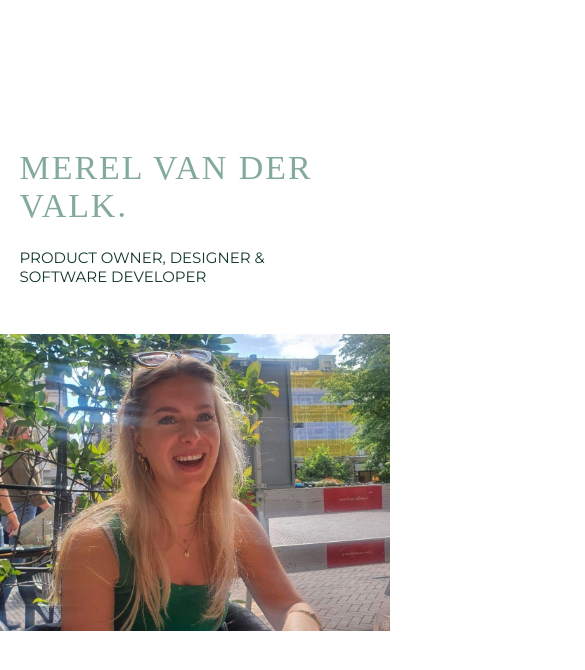
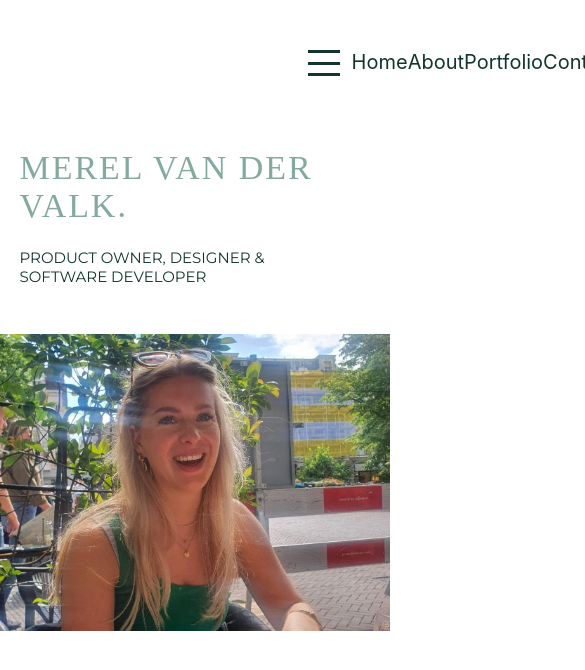
Before and after one commit to MerelValk/portfolio-july-2022, a React (Create React App) app: page / in a window 390 px wide. Shown: the top 670 px of the page, 585 px wide, since content can reach past the window. Built offline with nearby package versions, Linux system fonts and the light colour scheme; a web font is replaced by a local one.

Commit message:
begin hamburger icon and menu items

```diff
--- a/src/components/navigation/Navbar.jsx
+++ b/src/components/navigation/Navbar.jsx
@@ -1,10 +1,26 @@
 import React from 'react';
 import style from './navbar.module.css'
+import {ReactComponent as Hamburger} from '../../assets/icons/Hamburger.svg'
+
 
 export default function Navbar() {
   return (
       <div className={style.container}>
+        <div className={style.hamburgerContainer}>
+          <input className={style.checkbox} type="checkbox" name="" id=""/>
+          <div className={style.menuItems}>
+            <li><a href="#">Home</a></li>
+            <li><a href="#">About</a></li>
+            <li><a href="#">Portfolio</a></li>
+            <li><a href="#">Contact</a></li>
+          </div>
+          <div className={style.hamburgerLines}>
+            <span className={style.line1}> </span>
+            <span className={style.line2}> </span>
+            <span className={style.line3}> </span>
+          </div>
 
+        </div>
       </div>
   )
 }
--- a/src/components/navigation/navbar.module.css
+++ b/src/components/navigation/navbar.module.css
@@ -2,3 +2,94 @@
     height: 15vh;
     width: 100%;
 }
+
+.hamburgerContainer {
+    padding: 50px;
+    display: flex;
+    justify-content: flex-end;
+}
+
+.hamburgerButton {
+    background: none;
+    border: none;
+}
+
+.menuItems {
+    display: flex;
+    width: 30vw;
+    justify-content: space-between;
+    transform: translate(180%);
+    transition: transform 0.5s ease-in-out;
+    text-align: center;
+    margin-right: 50px;
+}
+
+.menuItems li {
+    list-style: none;
+}
+
+.menuItems a {
+    text-decoration: none;
+    color: var(--text-color);
+    font-size: 20px;
+}
+
+.checkbox {
+    position: absolute;
+    display: block;
+    height: 32px;
+    width: 32px;
+    opacity: 0;
+    cursor: pointer;
+}
+
+.hamburgerLines {
+    display: block;
+    height: 26px;
+    width: 32px;
+    display: flex;
+    flex-direction: column;
+    justify-content: space-between;
+}
+
+.line1 {
+    display: block;
+    height: 3px;
+    width: 100%;
+    background: var(--text-color);
+    transform-origin: 0 0;
+    transition: transform 0.4s ease-in-out;
+}
+
+.line2 {
+    display: block;
+    height: 3px;
+    width: 100%;
+    background: var(--text-color);
+    transition: transform 0.2s ease-in-out;
+}
+
+.line3 {
+    display: block;
+    height: 3px;
+    width: 100%;
+    background: var(--text-color);
+    transform-origin: 0 100%;
+    transition: transform 0.4s ease-in-out;
+}
+
+input[type="checkbox"]:checked ~ .menuItems {
+    transform: translateX(0);
+}
+
+input[type="checkbox"]:checked ~ .line1 {
+    transform: rotate(45deg);
+}
+
+input[type="checkbox"]:checked ~ .line2 {
+    transform: scaleY(0);
+}
+
+input[type="checkbox"]:checked ~ .line3 {
+    transform: rotate(-45deg);
+}
```
Also changed, not shown: src/assets/icons/Hamburger.svg (added).
